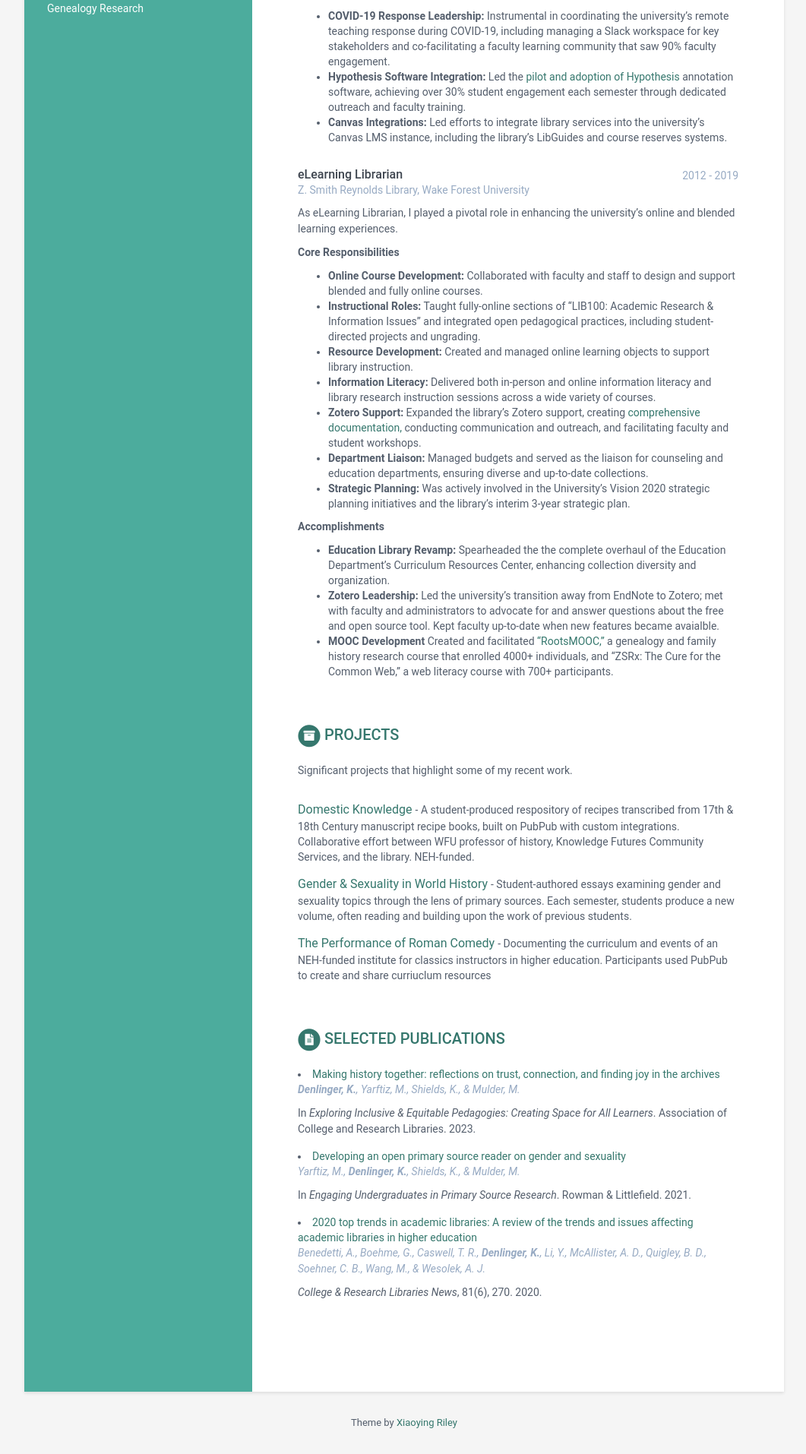
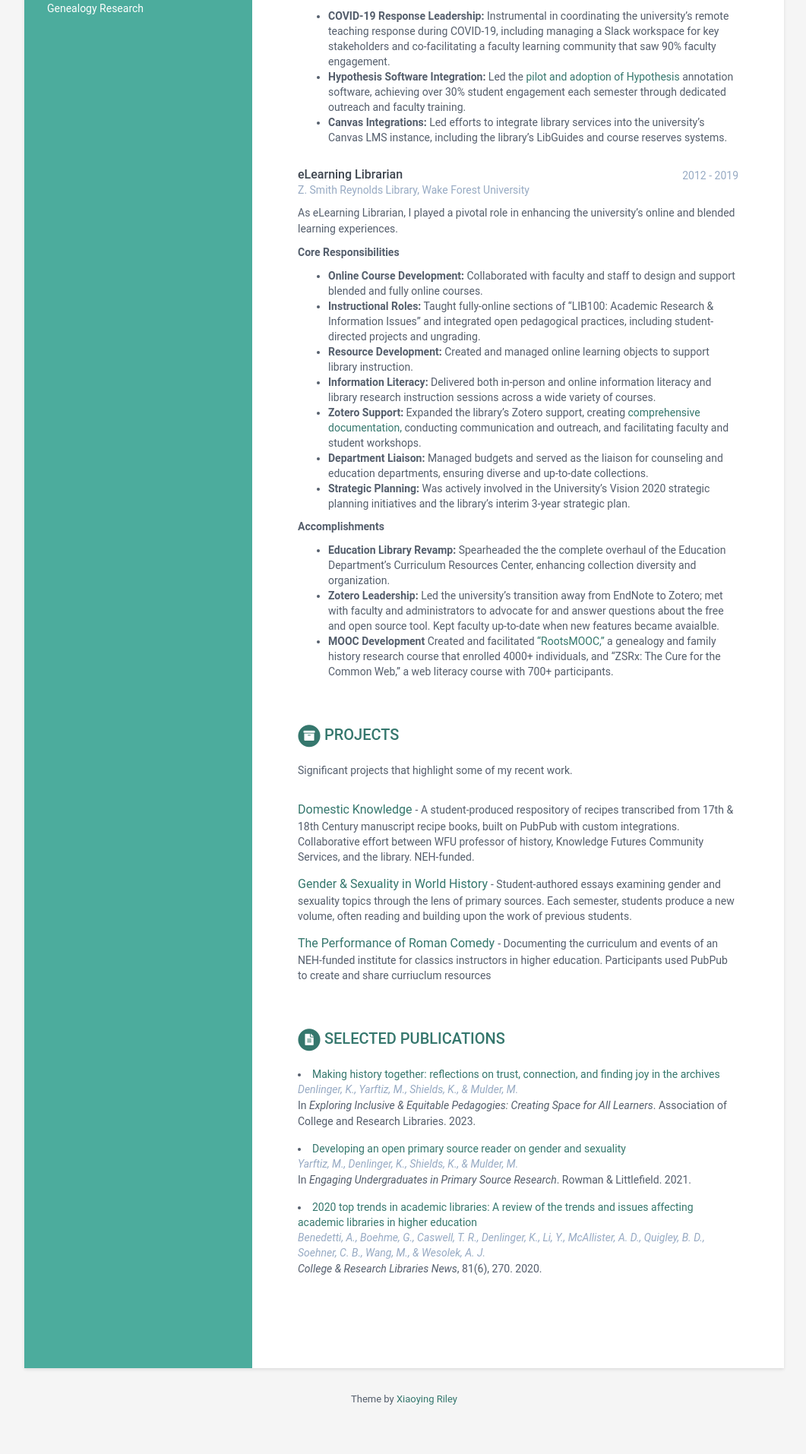
Before and after one commit to kyledenlinger/kyledenlinger.github.io, a Jekyll site: the page built from index.html, in a window 1280 px wide. Shown: the part 838-2752 px from the top of the page at 76% size, without its empty margins (108-1169 px from the left). Built offline with Jekyll 4.4.1, drawn with Linux system fonts in a browser that asks for light colours; after the commit the page ends 2721 px from its top, so only the background shows below that.

Commit message:
revert markdownify on authors

```diff
--- a/_data/data.yml
+++ b/_data/data.yml
@@ -159,17 +159,17 @@ publications:
     papers:
       - title: "Making history together: reflections on trust, connection, and finding joy in the archives"
         link: "https://osf.io/cjnbd/"
-        authors: "**Denlinger, K.**, Yarftiz, M., Shields, K., & Mulder, M."
+        authors: "Denlinger, K., Yarftiz, M., Shields, K., & Mulder, M."
         conference: "In *Exploring Inclusive & Equitable Pedagogies: Creating Space for All Learners*. Association of College and Research Libraries. 2023."
 
       - title: "Developing an open primary source reader on gender and sexuality"
         link: "https://wakespace.lib.wfu.edu/handle/10339/102790"
-        authors: Yarftiz, M., **Denlinger, K.**, Shields, K., & Mulder, M.
+        authors: Yarftiz, M., Denlinger, K., Shields, K., & Mulder, M.
         conference: "In *Engaging Undergraduates in Primary Source Research*. Rowman & Littlefield. 2021."
 
       - title: "2020 top trends in academic libraries: A review of the trends and issues affecting academic libraries in higher education"
         link: "https://crln.acrl.org/index.php/crlnews/article/view/24478"
-        authors: Benedetti, A., Boehme, G., Caswell, T. R., **Denlinger, K.**, Li, Y., McAllister, A. D., Quigley, B. D., Soehner, C. B., Wang, M., & Wesolek, A. J.
+        authors: Benedetti, A., Boehme, G., Caswell, T. R., Denlinger, K., Li, Y., McAllister, A. D., Quigley, B. D., Soehner, C. B., Wang, M., & Wesolek, A. J.
         conference: "*College & Research Libraries News*, 81(6), 270. 2020."
 
 
--- a/_includes/publications.html
+++ b/_includes/publications.html
@@ -23,7 +23,7 @@
     {% else %}
       <li>{{ publication.title }}</li>
     {% endif %}
-    <div class="publication-authors">{{ publication.authors | markdownify}}</div>
+    <div class="publication-authors">{{ publication.authors }}</div>
     <div class="publication-conference">{{ publication.conference | markdownify}}</div>
   </div><!--//item-->
   {% endfor %}
--- a/_sass/_base.scss
+++ b/_sass/_base.scss
@@ -240,7 +240,7 @@ p {
   .publication-authors {
     font-style: italic;
     color: $text-grey;
-    margin-bottom: 0px;
+    margin-bottom: 1px;
   }
   .publications-section {
     .intro {
```
